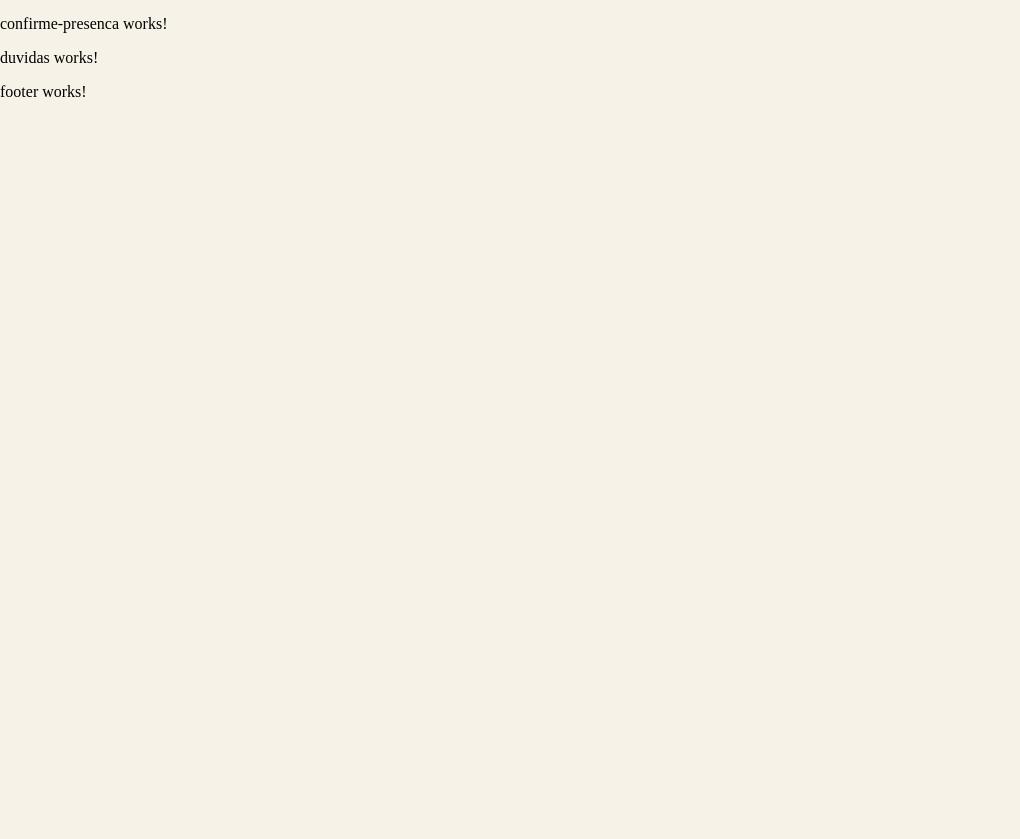
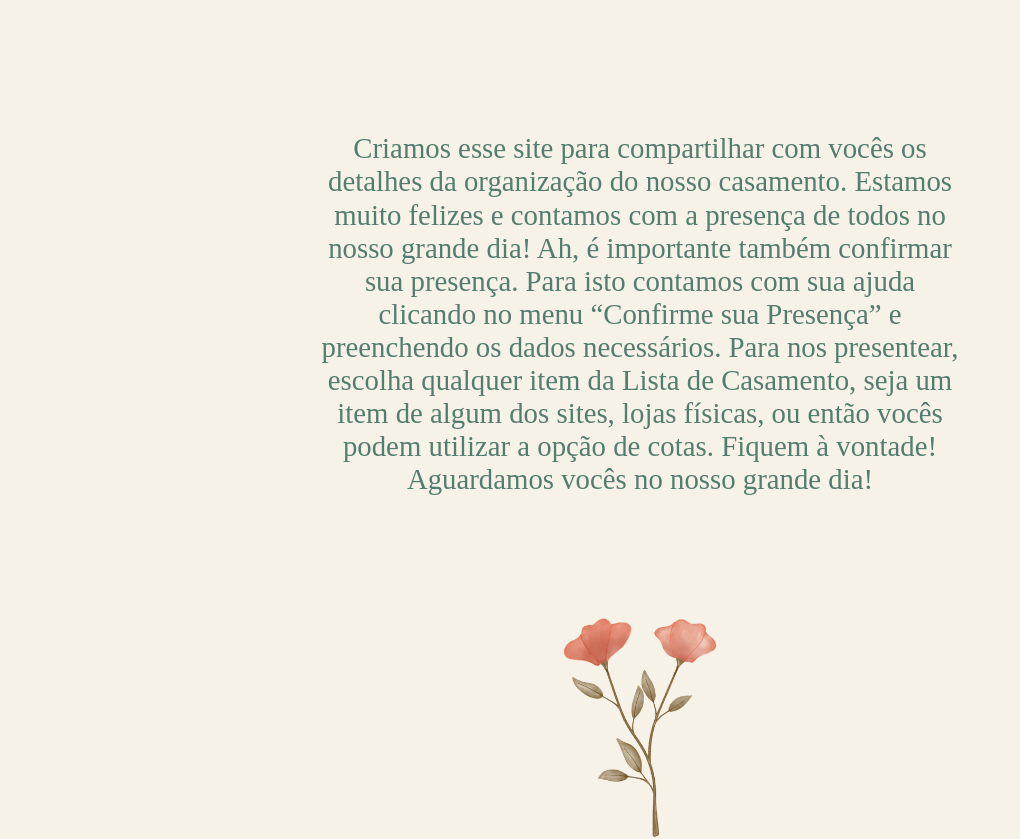
Before and after one commit to LeviSanches/site-casamento, an Angular app: page / in a window 1280 px wide. Shown: the part 927-1766 px from the top of the page, without its empty margins (0-1020 px from the left). Before the commit the page ends 1045 px from the top, so only its background shows below. Built offline with nearby package versions, Linux system fonts and the light colour scheme.

Commit message:
adicionado o texto do inicio

```diff
--- a/src/app/components/inicio/inicio.component.css
+++ b/src/app/components/inicio/inicio.component.css
@@ -4,7 +4,8 @@
 }
 
 .imagem-container img {
-    width: 100%; /* Ou o tamanho desejado */
+    width: 100%;
+    /* Ou o tamanho desejado */
     height: auto;
 }
 
@@ -30,3 +31,21 @@
     font-size: 3em;
     text-shadow: 5px 4px 0px #b3ada1;
 }
+
+.texto-container {
+    display: flex;
+    flex-direction: column;
+    align-items: center;
+    margin: 8rem;
+    padding: 5rem 12rem;
+}
+
+.texto-container p{
+    font-size: 1.8rem;
+    color: var(--secondary-color);
+    text-align: center;
+}
+
+.texto-container img {
+    width: 45rem;
+}
--- a/src/app/components/inicio/inicio.component.html
+++ b/src/app/components/inicio/inicio.component.html
@@ -3,3 +3,12 @@
     <div class="texto-nomes">Laís e Levi</div>
     <div class="texto-data">22.11.2025</div>
 </div>
+<div class="texto-container">
+    <p>Criamos esse site para compartilhar com vocês os detalhes da organização do nosso casamento. Estamos muito
+        felizes e contamos com a presença de todos no nosso grande dia! Ah, é importante também confirmar sua presença.
+        Para isto contamos com sua ajuda clicando no menu “Confirme sua Presença” e preenchendo os dados necessários.
+        Para nos presentear, escolha qualquer item da Lista de Casamento, seja um item de algum dos sites, lojas
+        físicas, ou então vocês podem utilizar a opção de cotas. Fiquem à vontade! Aguardamos vocês no nosso grande dia!
+    </p>
+    <img src="assets/flor-terracota.png" alt="">
+</div>
--- a/src/index.html
+++ b/src/index.html
@@ -10,7 +10,7 @@
   <link rel="preconnect" href="https://fonts.googleapis.com">
   <link rel="preconnect" href="https://fonts.gstatic.com" crossorigin>
   <link
-    href="https://fonts.googleapis.com/css2?family=Be+Vietnam+Pro:ital,wght@0,100;0,200;0,300;0,400;0,500;0,600;0,700;0,800;0,900;1,100;1,200;1,300;1,400;1,500;1,600;1,700;1,800;1,900&display=swap"
+    href="https://fonts.googleapis.com/css2?family=Be+Vietnam+Pro:ital,wght@0,100;0,200;0,300;0,400;0,500;0,600;0,700;0,800;0,900;1,100;1,200;1,300;1,400;1,500;1,600;1,700;1,800;1,900&family=EB+Garamond:ital,wght@0,400..800;1,400..800&display=swap"
     rel="stylesheet">
 </head>
 
```
Also changed, not shown: src/assets/flor-terracota.png (added). Lines whose indentation alone changed are shown as unchanged.
